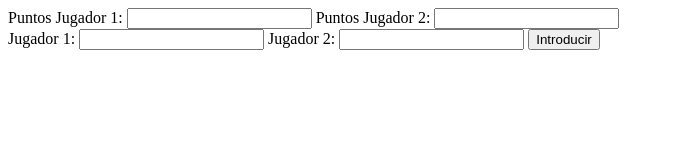
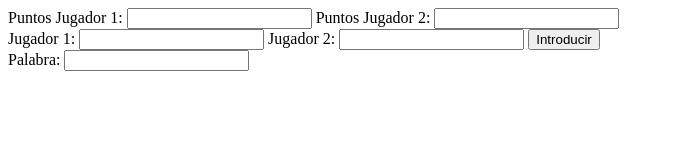
Before and after one commit to jonathanmartirubio/AppAhorcadoJS, a plain HTML site: page ahorcado.html in a window 1280 px wide. Shown: the whole page, without its empty margins (0-674 px from the left). Drawn offline with Linux system fonts and the light colour scheme.

Commit message:
div letras correctas

```diff
--- a/ahorcado.html
+++ b/ahorcado.html
@@ -40,5 +40,8 @@
             Jugador 2 Introduce una palabra: <input type="text" name="palabra-j2" id="palabra-j2">
             <button id="btn-palabra-j2" onclick="RecogerDatos('form-palabra-j2')">Introducir</button>
         </div>
+        <div id="div-letras-correctas" style="display:block;">
+            Palabra: <input type="text" readonly id="letras-correctas" name="letras-correctas">
+        </div>
     </div>
 </main>
```
